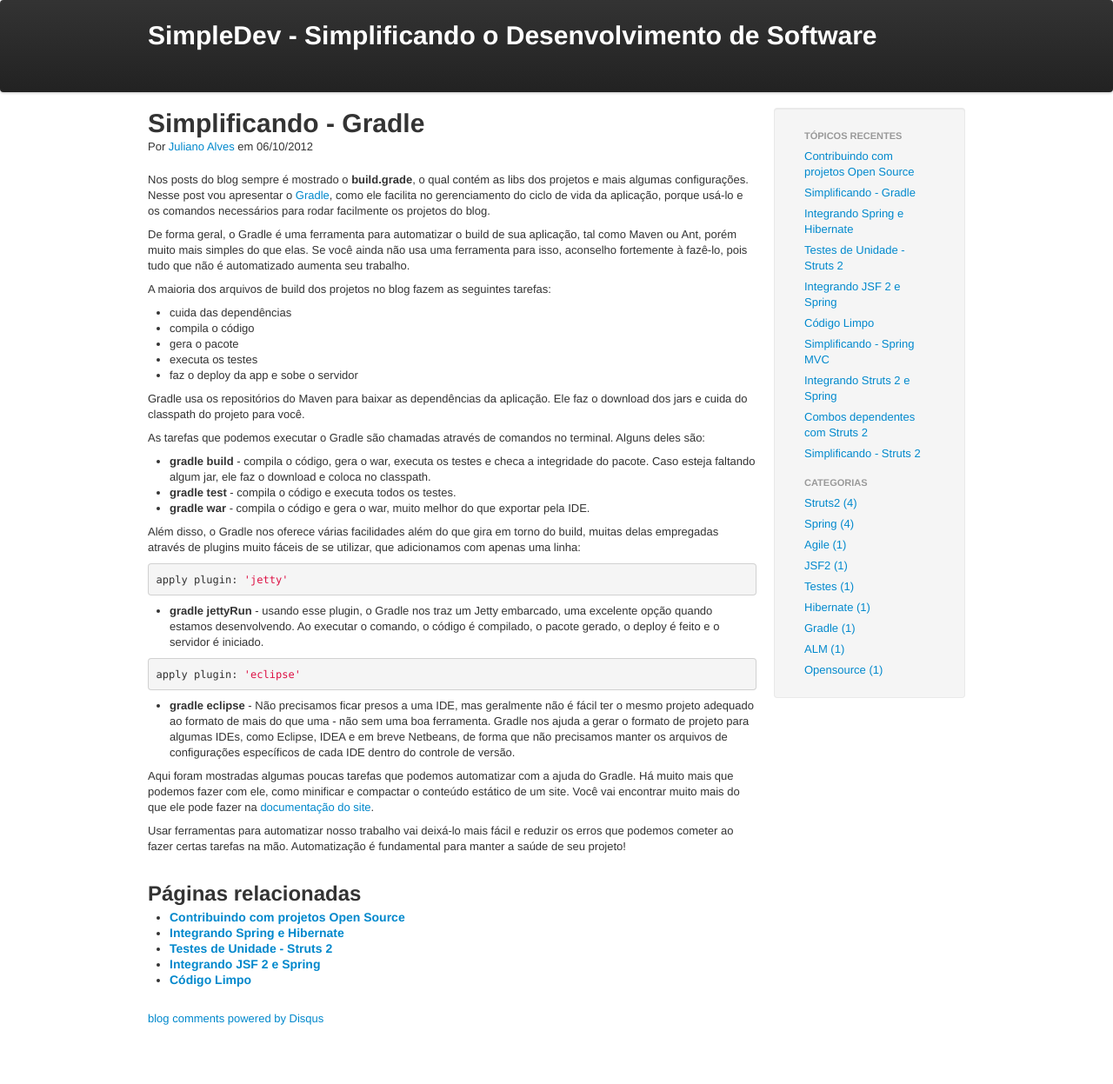
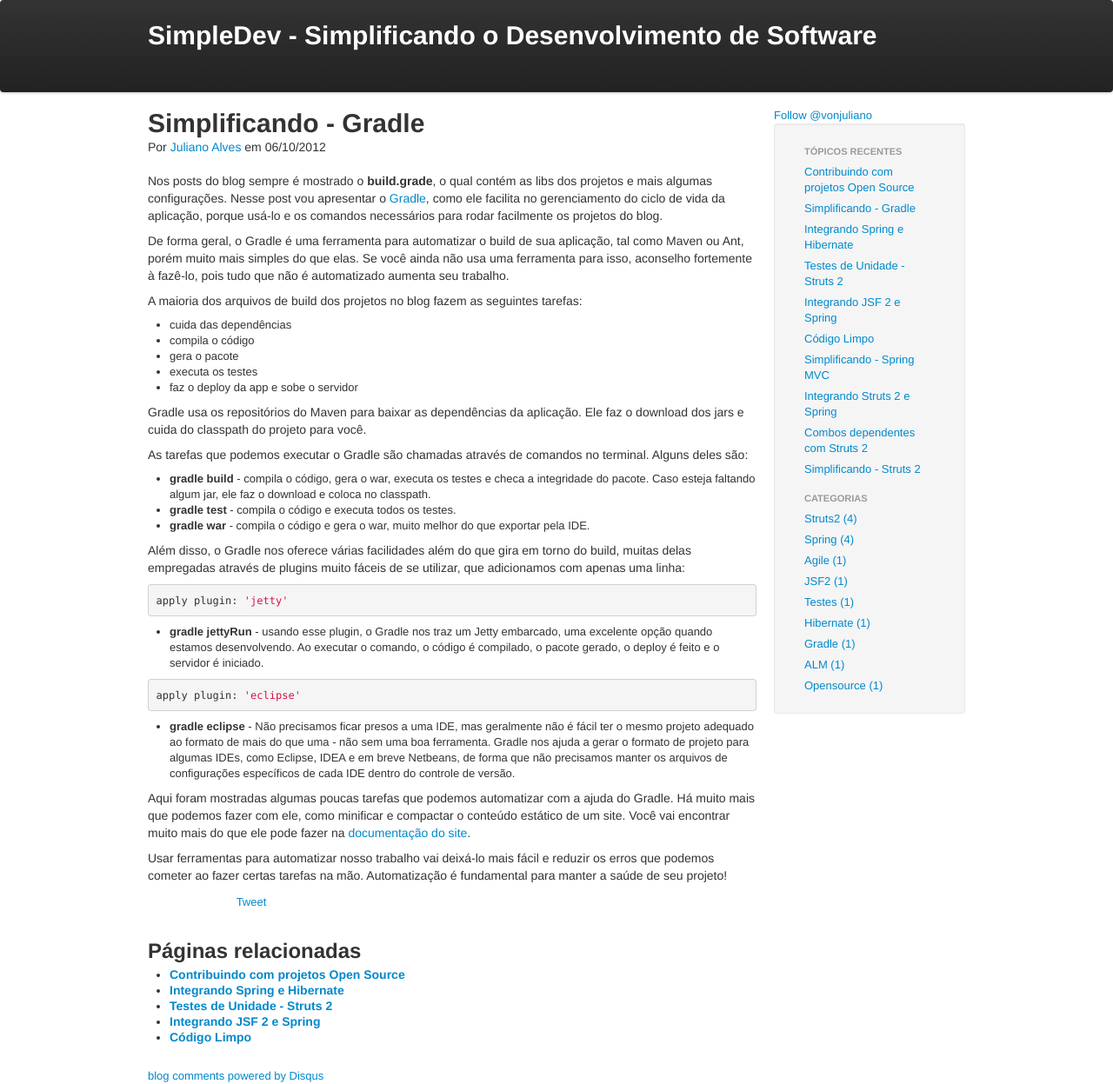
Before and after one commit to juliano/simpledev, a Jekyll site: the page built from blog/_posts/2012-10-06-simplificando-gradle.markdown, in a window 1280 px wide. Shown: the whole page at 87% size. Built offline with Jekyll 4.4.1, drawn with Linux system fonts in a browser that asks for light colours; Markdown is read by kramdown in place of the engine named in the settings; comment, search, counter and statistics services are not loaded; before the commit the page ends 1181 px from its top, so only the background shows below that.

Commit message:
adicionados botões fb / twitter / g+

```diff
--- a/blog/_layouts/default.html
+++ b/blog/_layouts/default.html
@@ -40,6 +40,10 @@
           {{ content }}
         </div>
         <div class="span3">
+          <div>
+            <a href="https://twitter.com/vonjuliano" class="twitter-follow-button" data-show-count="false" data-size="large" data-dnt="true">Follow @vonjuliano</a>
+            <script>!function(d,s,id){var js,fjs=d.getElementsByTagName(s)[0];if(!d.getElementById(id)){js=d.createElement(s);js.id=id;js.src="//platform.twitter.com/widgets.js";fjs.parentNode.insertBefore(js,fjs);}}(document,"script","twitter-wjs");</script>
+          </div>
           <div class="well sidebar-nav">
             <ul class="nav nav-list">
               <li class="nav-header">Tópicos Recentes</li>
--- a/blog/_layouts/post.html
+++ b/blog/_layouts/post.html
@@ -5,6 +5,17 @@ layout: default
 
 <div class="post">
 {{ content }}
+</div>
+<div id='pageshare'>
+  <div class='sbutton facebook'>
+    <fb:like layout="button_count" show_faces="false" font=""></fb:like>
+  </div>
+  <div class='sbutton twitter'>
+    <a href="http://twitter.com/share" class="twitter-share-button" data-count="none" >Tweet</a>
+  </div>
+  <div class='sbutton plusone'>
+    <g:plusone size="tall" annotation="none"></g:plusone>
+  </div>
 </div>
 <br>
 {% if site.related_posts.size > 0 %}
--- a/blog/stylesheets/style.css
+++ b/blog/stylesheets/style.css
@@ -15,6 +15,12 @@ h1, #by{
 
 #by {
   margin-top: -20px;
+  font-size: 14px;
+}
+
+p {
+  font-size: 14px;
+  line-height: 20px;
 }
 
 pre {
@@ -48,3 +54,26 @@ pre {
 .cm {
   color: #998
 }
+
+#pageshare {
+	height: 32px;
+	overflow: hidden;
+}
+
+.sbutton {
+	display: inline-block;
+  overflow: hidden;
+  width: 76px;
+}
+
+.twitter {
+	margin-left: 22px;
+  position: relative;
+  top: 3px;
+}
+
+.plusone {
+	margin-left: 28px;
+  position: relative;
+  top: 7px;
+}
```
Also changed, not shown: other parts of blog/_layouts/post.html (+16 -0 lines).
